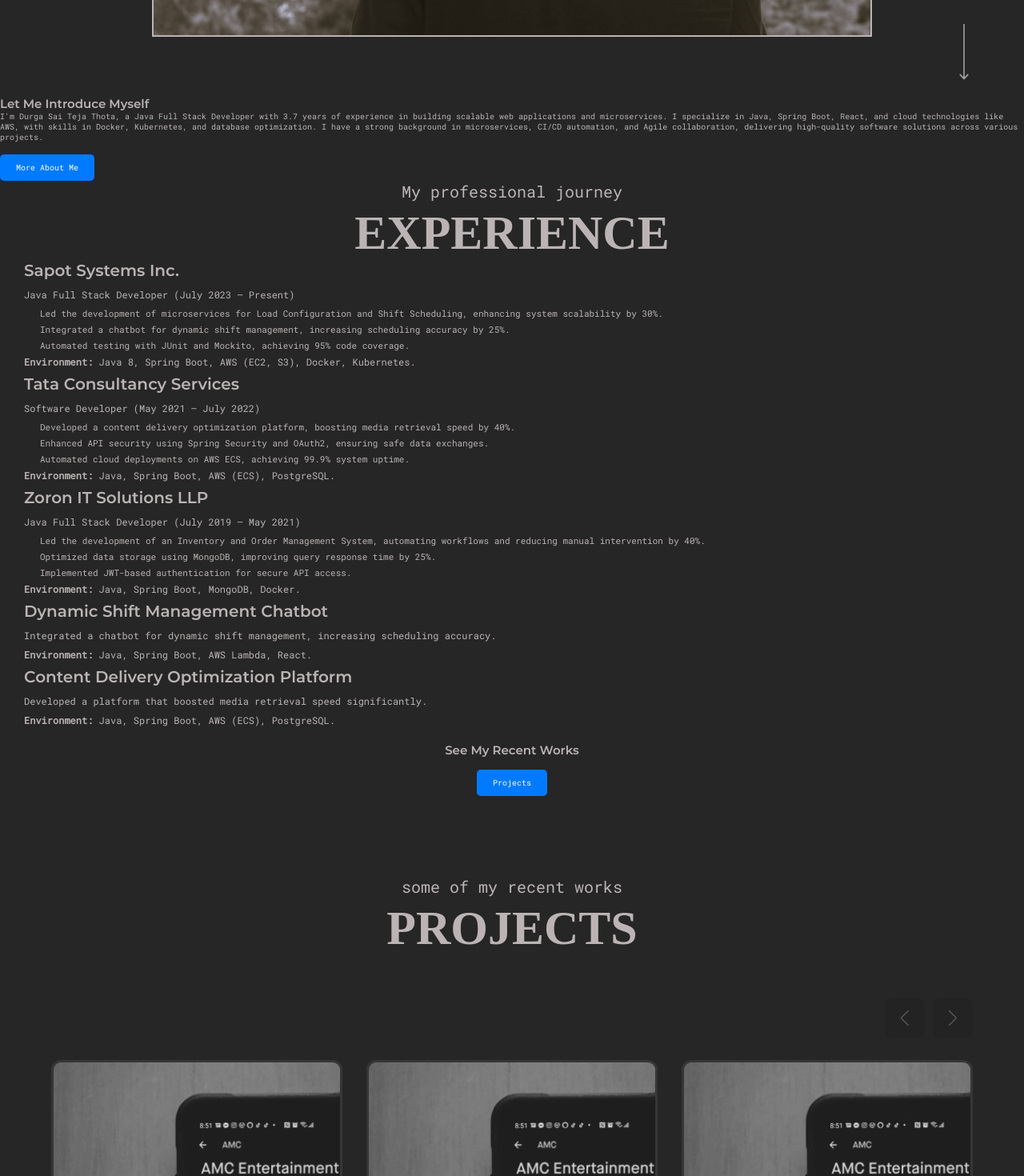
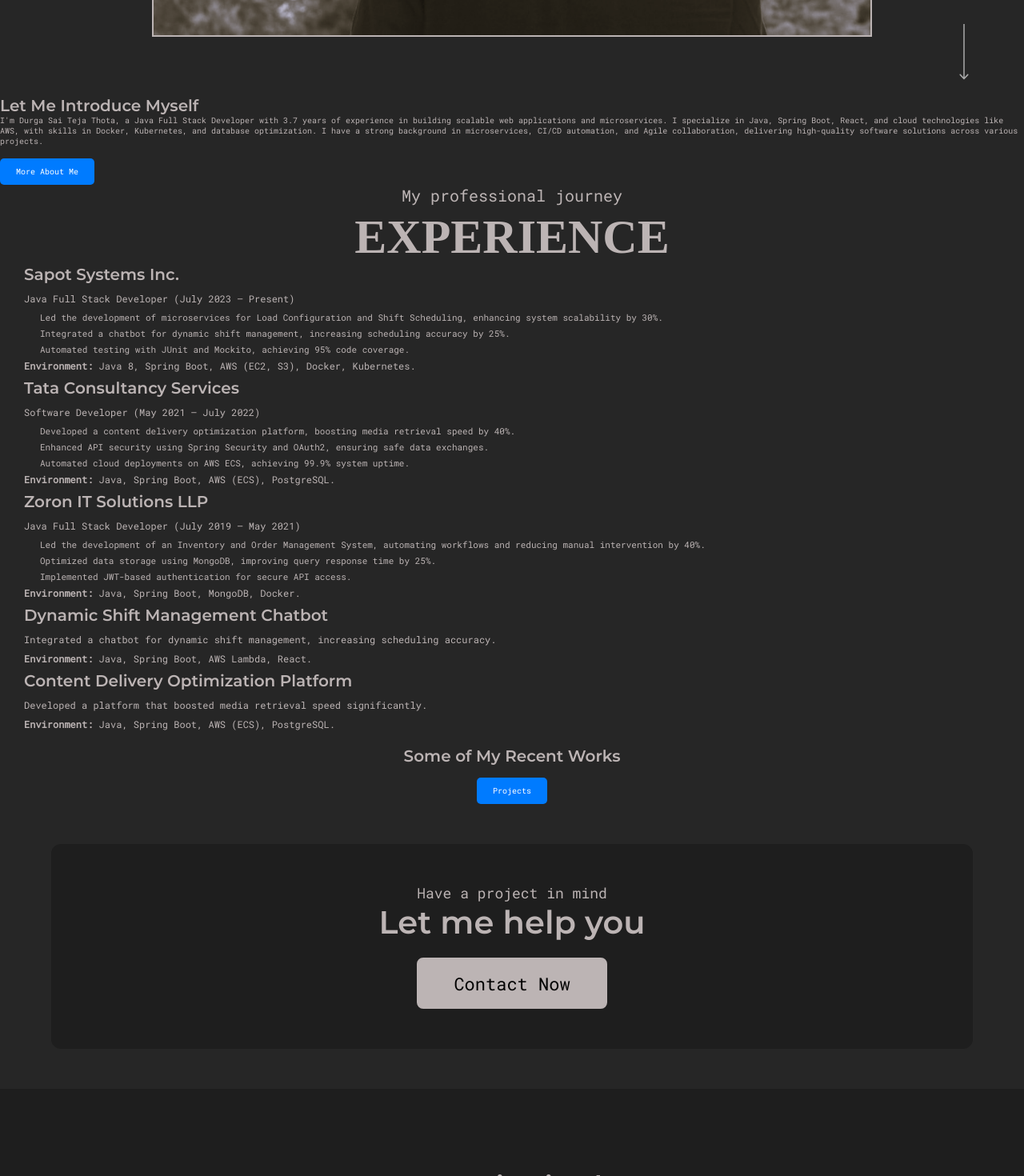
Before and after one commit to durgasaitejathota/durga-portfolio, a React (Create React App) app: page / in a window 1280 px wide. Shown: the part 880-2350 px from the top of the page at 80% size. Built offline with nearby package versions, Linux system fonts and the light colour scheme; a web font is replaced by a local one.

Commit message:
Update Home.js

```diff
--- a/src/pages/Home.js
+++ b/src/pages/Home.js
@@ -1,10 +1,12 @@
 import React from 'react';
+import { useHistory } from 'react-router-dom'; // Import useHistory for navigation
 import ContactBanner from '../components/ContactBanner';
 import HeroSection from '../components/HeroSection';
 import ExperienceSection from '../components/ExperienceSection'; // Ensure this is correctly imported
-import ProjectsSection from '../components/ProjectsSection';
 
 export default function Home() {
+  const history = useHistory(); // Initialize history for navigation
+
   // Inline styles for buttons
   const buttonStyle = {
     backgroundColor: '#007BFF', // Adjust the color as needed
@@ -17,27 +19,34 @@ export default function Home() {
     marginTop: '15px', // Adds space above the button
   };
 
+  const handleMoreAboutMe = () => {
+    history.push('/about'); // Redirect to the About page
+  };
+
+  const handleProjectsRedirect = () => {
+    history.push('/projects'); // Redirect to the Projects page
+  };
+
   return (
     <div>
       <HeroSection />
       <div>
-        <h2>Let Me Introduce Myself</h2>
+        <h2 style={{ fontSize: '2rem' }}>Let Me Introduce Myself</h2> {/* Increased font size */}
         <p>
           I'm Durga Sai Teja Thota, a Java Full Stack Developer with 3.7 years of experience in building scalable web applications and microservices.
           I specialize in Java, Spring Boot, React, and cloud technologies like AWS, with skills in Docker, Kubernetes, and database optimization.
           I have a strong background in microservices, CI/CD automation, and Agile collaboration, delivering high-quality software solutions across various projects.
         </p>
-        <button style={buttonStyle}>More About Me</button> {/* Add this button */}
+        <button style={buttonStyle} onClick={handleMoreAboutMe}>More About Me</button> {/* Styled button */}
       </div>
       <div>
         <ExperienceSection /> {/* Include the Experience Section */}
         <div style={{ textAlign: 'center', marginTop: '20px' }}>
-          <h2>See My Recent Works</h2>
-          <button style={buttonStyle}>Projects</button> {/* Add Projects button */}
+          <h2 style={{ fontSize: '2rem' }}>Some of My Recent Works</h2> {/* Changed title */}
+          <button style={buttonStyle} onClick={handleProjectsRedirect}>Projects</button> {/* Redirects to Projects page */}
         </div>
-        <ProjectsSection />
-        <ContactBanner />
       </div>
+      <ContactBanner />
     </div>
   );
 }
```
